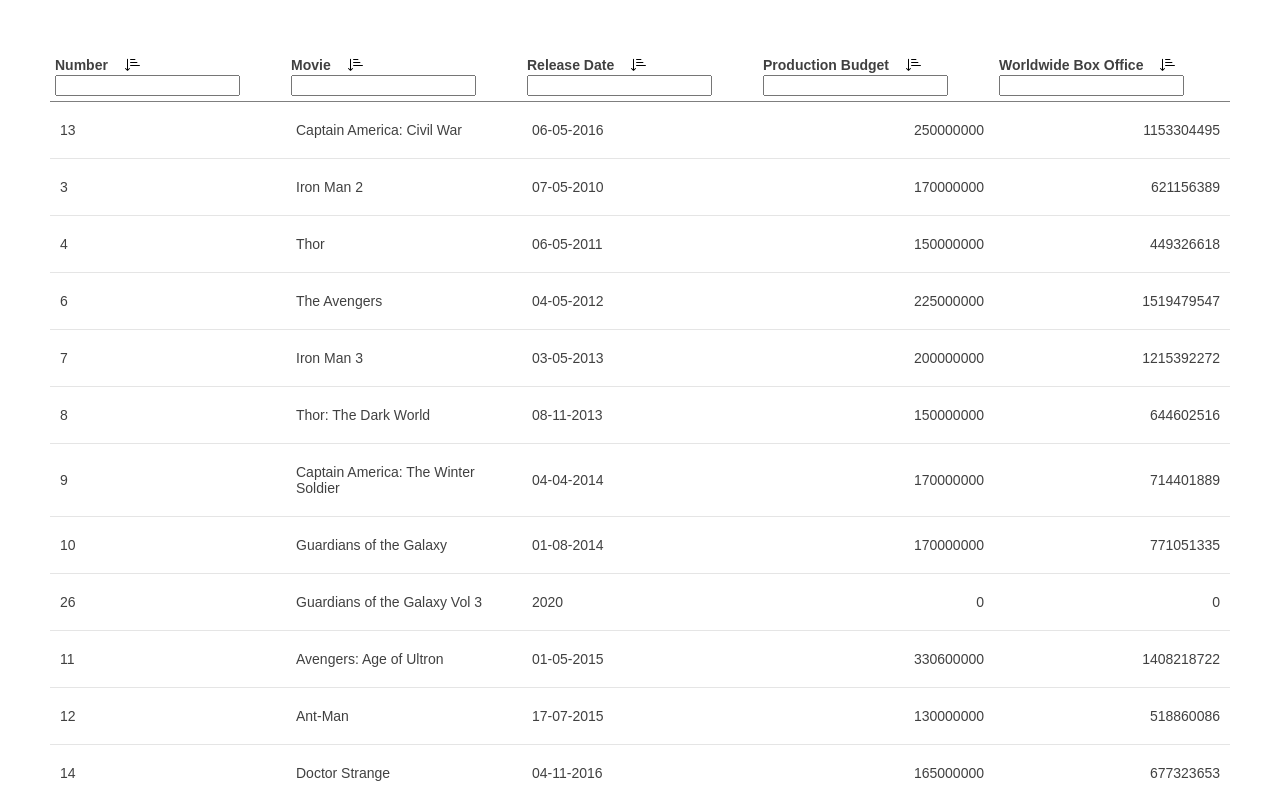
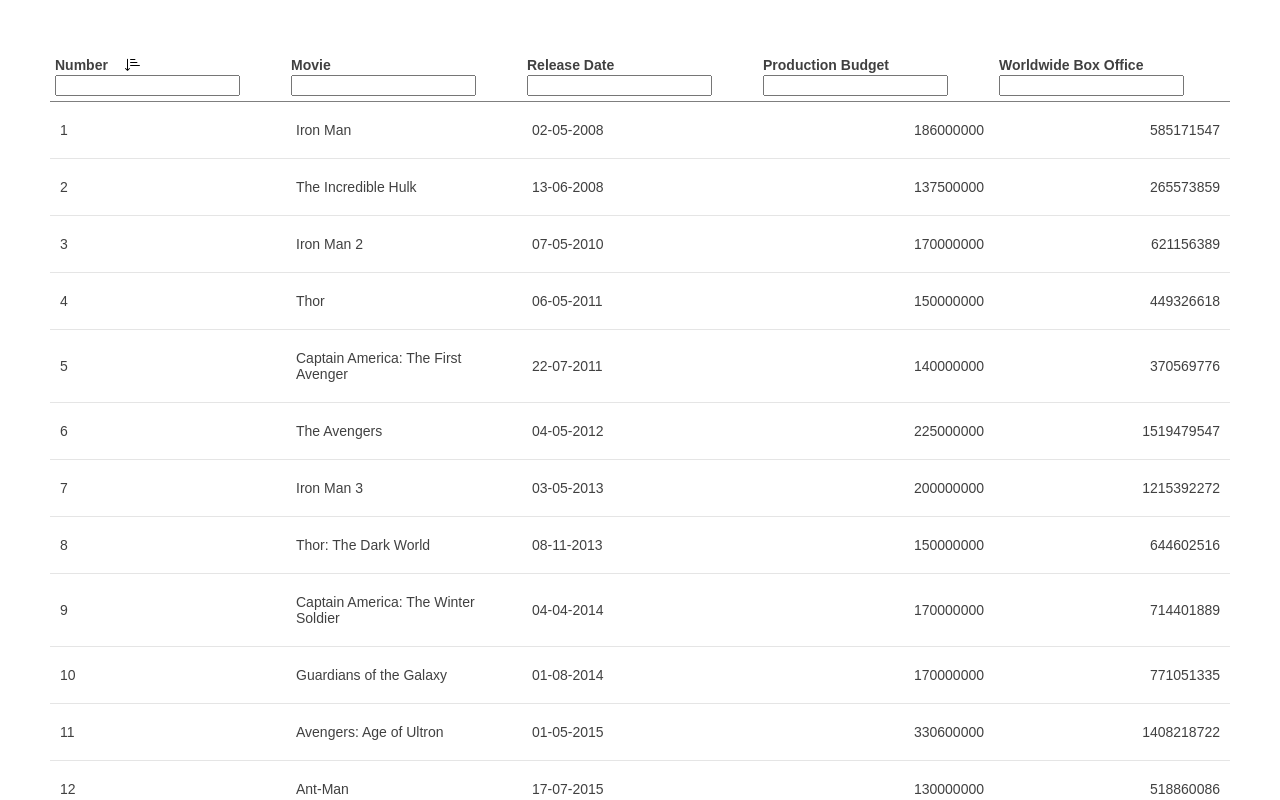
Before and after one commit to mishalov/coding-challange, a React (Create React App) app: page / in a window 1280 px wide. Both pictures are taken after a click on the element "Number". Shown: the top 800 px of the page. Built offline with nearby package versions, Linux system fonts and the light colour scheme.

Commit message:
Add sorting

```diff
--- /dev/null
+++ b/src/components/ColimnTitle/ColimnTitle.jsx
@@ -0,0 +1,36 @@
+import React, { useCallback } from "react";
+import ascIcon from "./order-ascending.svg";
+import descIcon from "./order-descending.svg";
+import classNames from "./ColumnTitle.module.css";
+
+const ColumnTitle = ({ id, currentSorting, title, handleChangeFilter }) => {
+  const sortingHandler = useCallback(() => {
+    if (id === currentSorting?.id) {
+      const newState =
+        currentSorting.value === "asc" ? { id, value: "desc" } : null;
+      handleChangeFilter(newState);
+      return;
+    }
+    handleChangeFilter({ id, value: "asc" });
+  }, [currentSorting, id, handleChangeFilter]);
+
+  const showSorting = currentSorting?.id === id;
+
+  return (
+    <div
+      className={classNames["title-section"]}
+      data-destid={`title-${id}`}
+      onClick={sortingHandler}
+    >
+      <span>{title}</span>
+      {showSorting && (
+        <img
+          src={currentSorting.value === "asc" ? ascIcon : descIcon}
+          alt={`Sorting icon by ${currentSorting.value}`}
+        />
+      )}
+    </div>
+  );
+};
+
+export default ColumnTitle;
--- /dev/null
+++ b/src/components/ColimnTitle/ColumnTitle.module.css
@@ -0,0 +1,7 @@
+.title-section {
+  cursor: pointer;
+  line-height: 20px;
+  display: flex;
+  align-items: center;
+  gap: 16px;
+}
--- /dev/null
+++ b/src/components/ColimnTitle/index.js
@@ -0,0 +1,3 @@
+import ColumnTitle from "./ColimnTitle";
+
+export default ColumnTitle;
--- a/src/components/Table/Table.jsx
+++ b/src/components/Table/Table.jsx
@@ -1,14 +1,38 @@
 import React, { useState, useCallback } from "react";
-import filterRows from "../../utils/filterRows";
+import ColumnTitle from "../ColimnTitle";
 import classNames from "./Table.module.css";
-import ascIcon from "./order-ascending.svg";
+
+/**
+ * Apply filters on rows
+ * @param {Array} rows
+ * @param {Array} filters
+ * @returns filtred array of rows
+ */
+const filterRows = (rows, filters) =>
+  rows.filter((row) =>
+    filters.every((filter) => `${row[filter.id]}`.includes(filter.value))
+  );
+
+const sortRows = (rows, sorting) => {
+  if (!sorting) return rows;
+
+  const { id, value } = sorting;
+
+  return rows.sort((left, right) => {
+    if (value === "asc") {
+      return left[id] > right[id] ? 1 : left[id] < right[id] ? -1 : 0;
+    }
+    return left[id] < right[id] ? 1 : left[id] > right[id] ? -1 : 0;
+  });
+};
 
 const Table = ({ columns, rows, types }) => {
   const [filteringObjects, setFilteringState] = useState(
     columns.map((col) => ({ id: col.id, value: "" }))
   );
 
-  const [sortingState, setSortingState] = useState({ id: "", value: "" });
+  // Possible values: null, {id, value: "asc"}, {id, value: "desc"}
+  const [sortingState, setSortingState] = useState();
 
   const createFilteringHandler = useCallback(
     (id) => (event) => {
@@ -20,19 +44,21 @@
     [filteringObjects]
   );
 
+  const filteredRows = filterRows(rows, filteringObjects);
+  const sortedRows = sortRows(filteredRows, sortingState);
+
   return (
     <table title="Movies" className={classNames.table}>
       <thead>
         <tr>
           {columns.map(({ id, title }) => (
             <th key={id}>
-              <div
-                className={classNames["title-section"]}
-                data-destid={`title-${id}`}
-              >
-                <span>{title}</span>
-                <img src={ascIcon} alt="sorting icon" />
-              </div>
+              <ColumnTitle
+                id={id}
+                currentSorting={sortingState}
+                title={title}
+                handleChangeFilter={setSortingState}
+              />
               <input onChange={createFilteringHandler(id)} />
             </th>
           ))}
@@ -40,8 +66,8 @@
       </thead>
 
       <tbody>
-        {filterRows(rows, filteringObjects).map((row, index) => (
-          <tr key={index}>
+        {sortedRows.map((row, index) => (
+          <tr key={row.number}>
             {columns.map(({ id }) => (
               <td
                 data-testid={`row-${index}-${id}`}
--- a/src/components/Table/Table.module.css
+++ b/src/components/Table/Table.module.css
@@ -20,14 +20,6 @@
   padding: 5px;
 }
 
-.table th .title-section {
-  cursor: pointer;
-  line-height: 20px;
-  display: flex;
-  align-items: center;
-  gap: 16px;
-}
-
 .table td {
   padding-top: 20px;
   padding-bottom: 20px;
--- a/src/utils/filterRows.js
+++ /dev/null
@@ -1,6 +0,0 @@
-const filterRows = (rows, filters) =>
-  rows.filter((row) =>
-    filters.every((filter) => `${row[filter.id]}`.includes(filter.value))
-  );
-
-export default filterRows;
```
Also changed, not shown: src/components/ColimnTitle/order-ascending.svg (renamed from src/components/Table/order-ascending.svg), src/components/ColimnTitle/order-descending.svg (renamed from src/components/Table/order-descending.svg).
